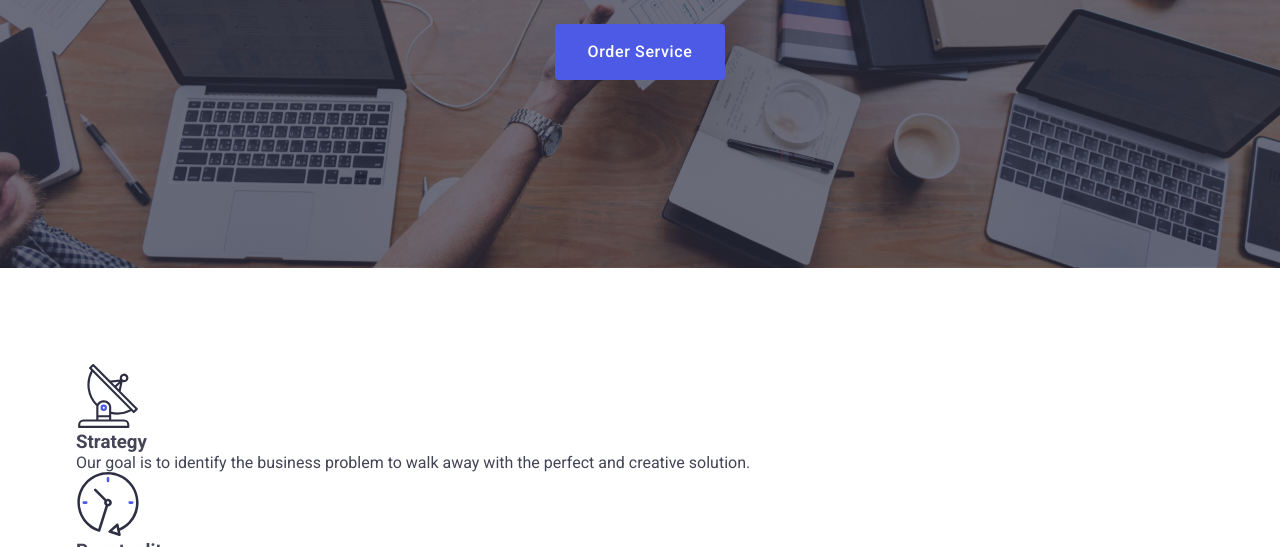
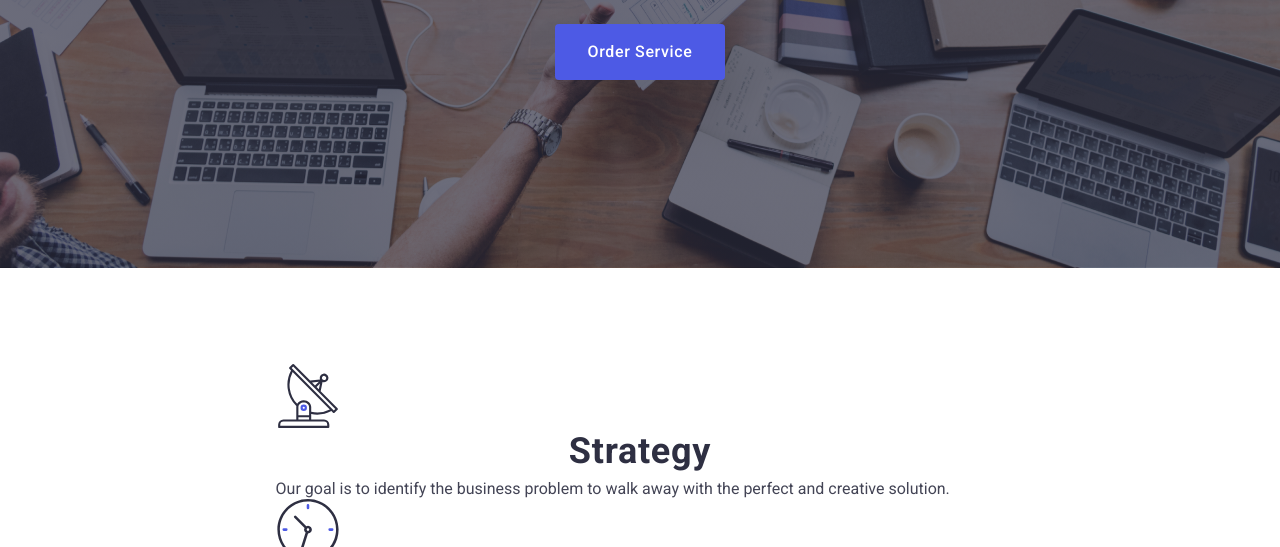
Before and after one commit to Nikita-Maiorko/goit-markup-hw-06, a plain HTML site: page index.html in a window 1280 px wide. Shown: the part 405-952 px from the top of the page. Drawn offline with nearby package versions, Linux system fonts and the light colour scheme.

Commit message:
add initial files

```diff
--- a/css/styles.css
+++ b/css/styles.css
@@ -425,6 +425,21 @@ button {
 .benefits {
   padding-top: 96px;
   padding-bottom: 96px;
+  display: flex;
+}
+@media screen and (max-width: 1158px) {
+  .icon-bnf {
+    display: none;
+  }
+}
+.title-bnf-list {
+  font-weight: 700;
+  font-size: 36px;
+  line-height: 1.11;
+  letter-spacing: 0.02em;
+  color: #2e2f42;
+  text-align: center;
+  margin-bottom: 8px;
 }
 
 @media screen and (min-width: 768px) {
```
